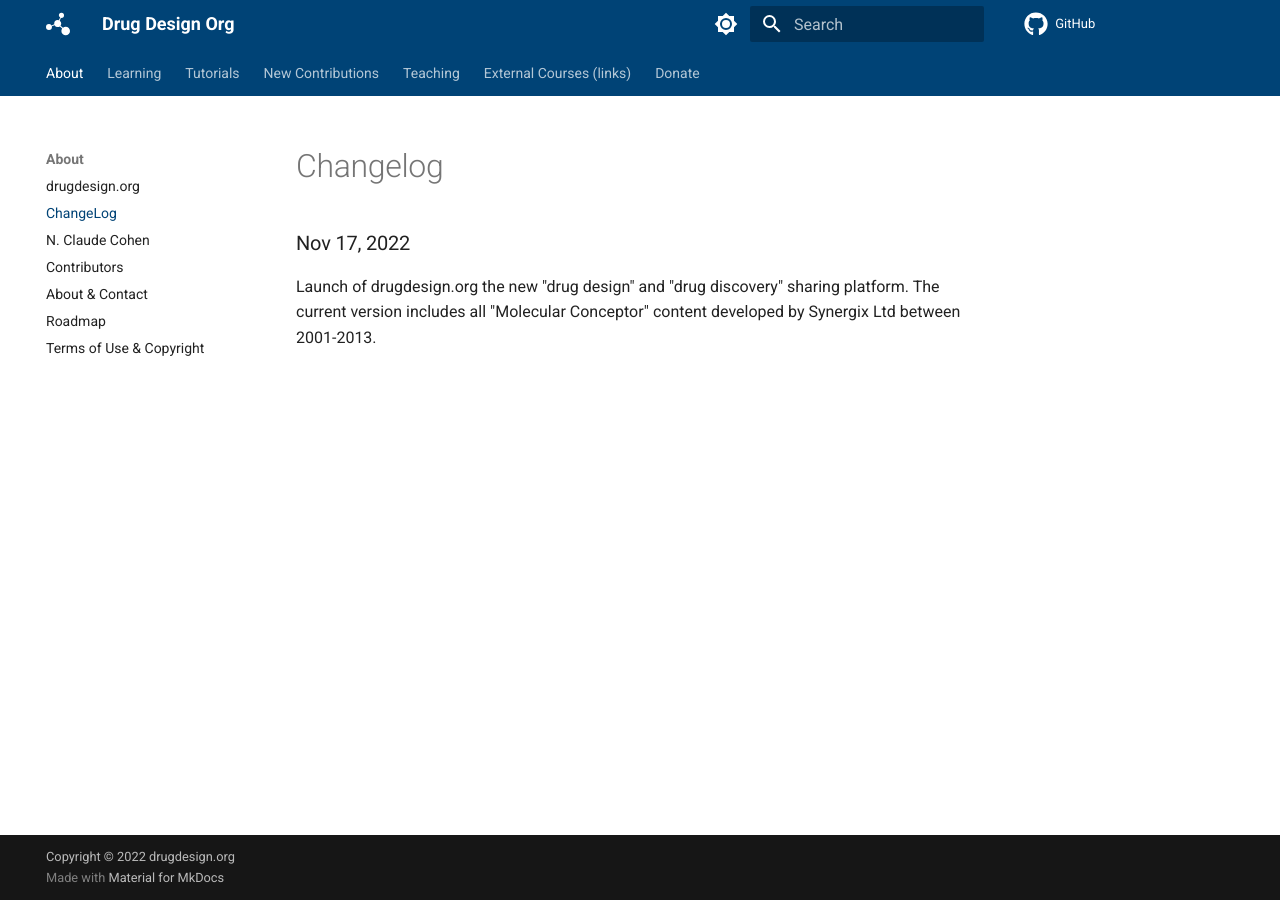
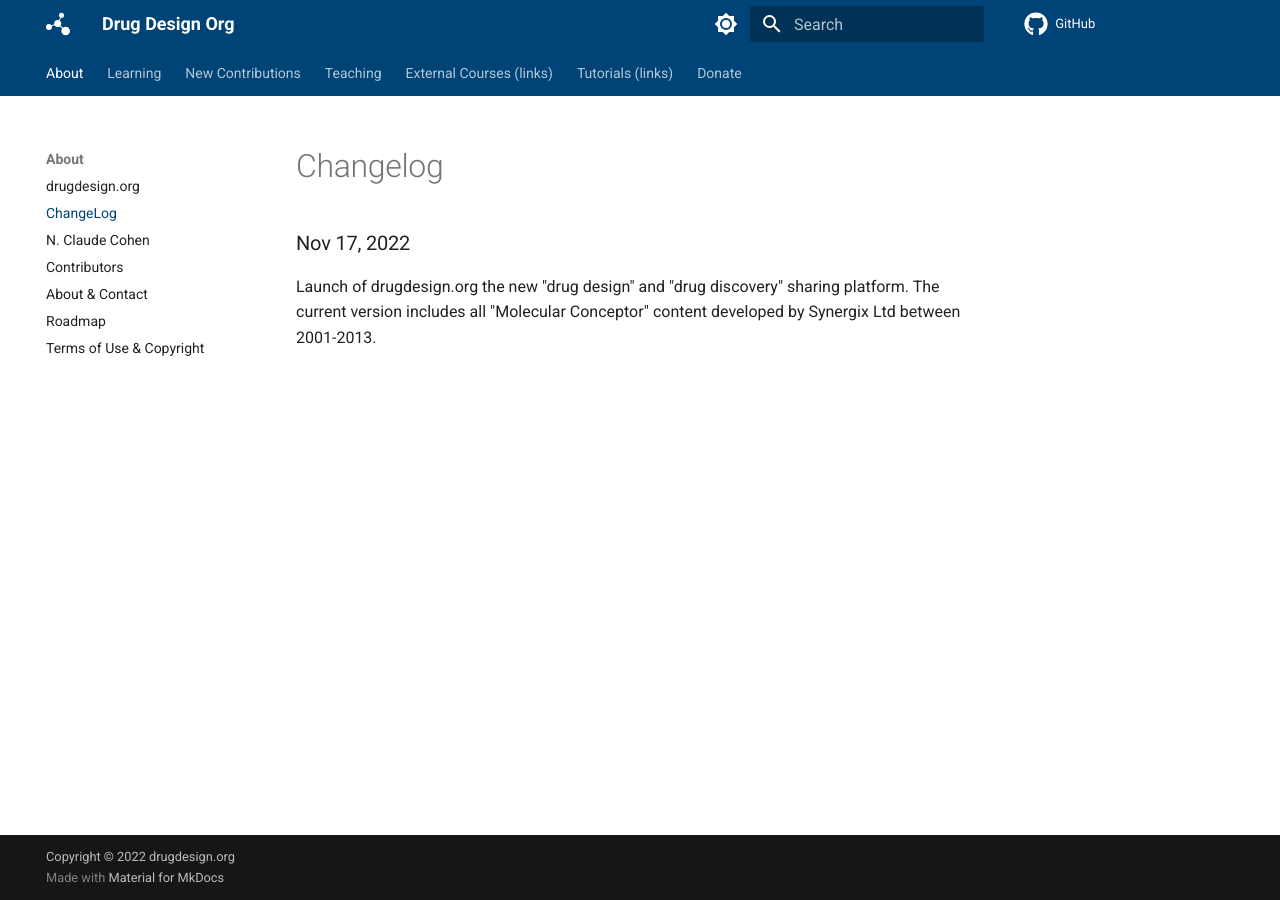
Before and after one commit to drug-design/course, an MkDocs documentation site: the page built from docs/site/changelog.md, in a window 1280 px wide. Built offline with MkDocs 1.6.1 and Material for MkDocs 9.7.7, drawn with Linux system fonts in a browser that asks for light colours; comment, search, counter and statistics services are not loaded; some of the changed lines change nothing that is shown.

Commit message:
Update mkdocs.yml

```diff
--- a/mkdocs.yml
+++ b/mkdocs.yml
@@ -138,8 +138,6 @@ nav:
       - 'Selected Examples in 3D Analysis': chapters/conformational-analysis-examples.md
     - Molecular Dynamics:
       - 'Molecular Dynamics': chapters/molecular-dynamics.md
-  - Tutorials:
-    - Table of Contents: tutorials/tutorials.md
   - New Contributions:
     - 'New contributions': site/new-contributions.md
   - Teaching:
@@ -153,5 +151,7 @@ nav:
   - External Courses (links):
     - Table of Contents: external/index.md
     - Erik Lindahl Course: external/erik-lindahl.md
+  - Tutorials (links):
+    - Table of Contents: tutorials/tutorials.md
   - Donate:
     - 'Support us': site/donate.md
```
